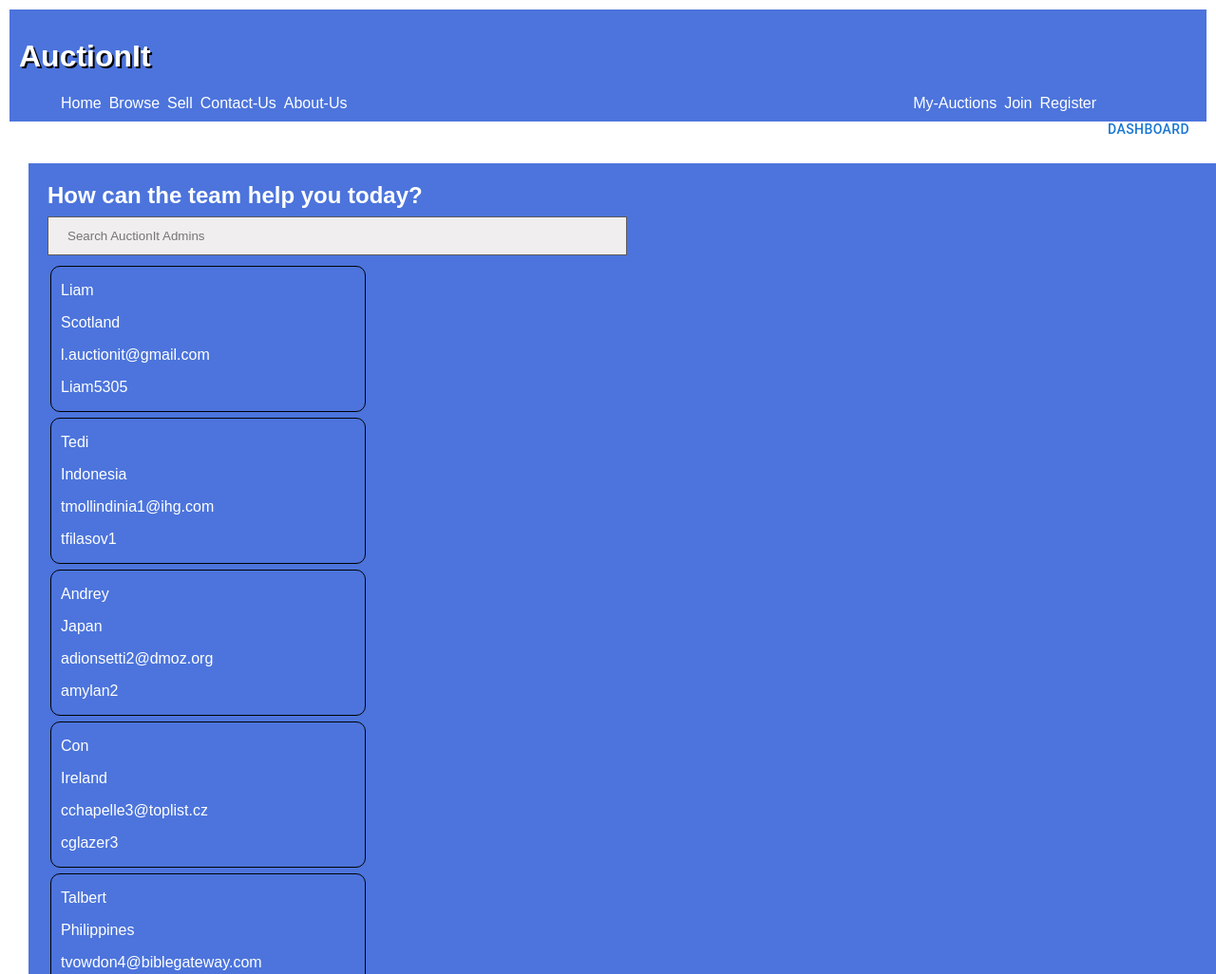
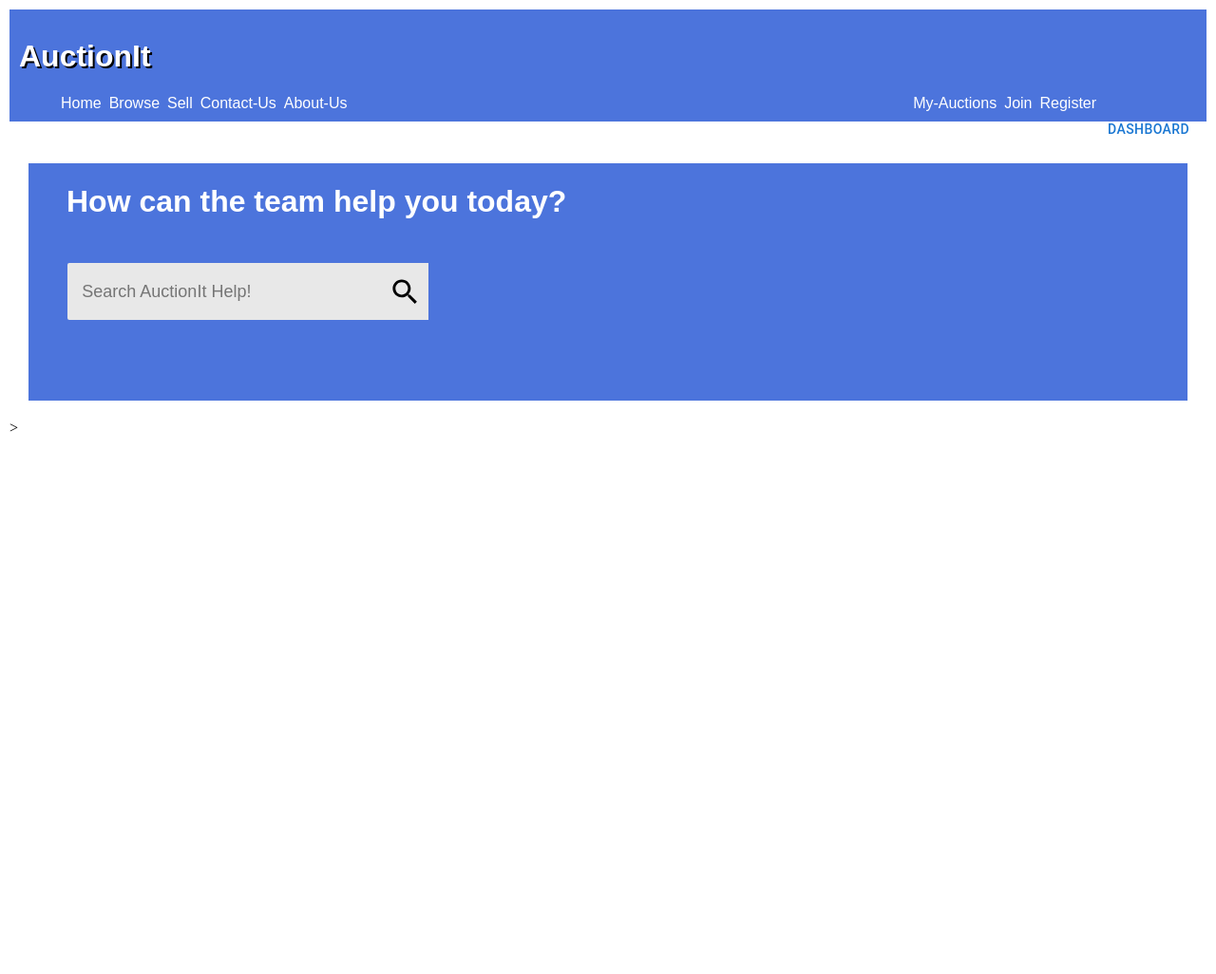
Before and after one commit to Liam5305/AuctionIT_HonoursProject, a React app: page /#/contact in a window 1280 px wide. Shown: the top 1026 px of the page at 95% size. After the commit the page ends 800 px from the top, so only its background shows below. Built offline with nearby package versions, Linux system fonts and the light colour scheme.

Commit message:
Revamped SearchBar
Installed Material UI Icons and updated Contact Page to look more like Figma mock page

```diff
--- a/package.json
+++ b/package.json
@@ -5,7 +5,9 @@
   "dependencies": {
     "@emotion/react": "^11.7.1",
     "@emotion/styled": "^11.6.0",
-    "@mui/material": "^5.2.8",
+    "@material-ui/core": "^4.12.3",
+    "@mui/icons-material": "^5.3.1",
+    "@mui/material": "^5.3.1",
     "@testing-library/jest-dom": "^5.16.1",
     "@testing-library/react": "^12.1.2",
     "@testing-library/user-event": "^13.5.0",
--- a/src/components/SearchBar.js
+++ b/src/components/SearchBar.js
@@ -1,36 +1,65 @@
-import React from "react";
+import React, { useState } from "react";
 import Data from "../components/AuctionArray/contactinfo.json";
-import { useState } from "react";
+import SearchIcon from '@mui/icons-material/Search';
+import CloseIcon from '@mui/icons-material/Close';
 
-function SearchBar() {
-    const [query, setQuery] = useState("")
+function SearchBar({placeholder, data}) {
+    const [filteredData, setFilteredData] = useState([]);
+    const [wordEntered, setWordEntered] = useState("");
+
+    const handleFilter = (event) => {
+      const searchWord = event.target.value;
+      setWordEntered(searchWord);
+      const newFilter = Data.filter((value) => {
+        return value.username.toLowerCase().includes(searchWord.toLowerCase());
+      });
+
+      if (searchWord === "") {
+        setFilteredData([]);
+      } else {
+        setFilteredData(newFilter);
+      }
+    };
+
+    const clearInput = () => {
+      setFilteredData([]);
+      setWordEntered("");
+    };
 
     return (
-        <div className="search-bar">
-            <div className="title-search">
-                <h2>How can the team help you today?</h2>
-            </div>
+      <div className="search">
+          <h1>How can the team help you today?</h1>
+        <div className="searchInputs">
+          <input
+            type="text"
+            placeholder="Search AuctionIt Help!"
+            value={wordEntered}
+            onChange={handleFilter}
+          />
+          <div className="searchIcon">
+            {filteredData.length === 0 ? (
+              <SearchIcon />
+            ) : (
+              <CloseIcon id="clearBtn" onClick={clearInput} />
+            )}
+          </div>
+        </div>
+        {filteredData.length != 0 && (
+          <div className="dataResult">
+            {filteredData.slice(0, 15).map((value, key) => {
+              return (
+                <a className="dataItem" href={value.link} target="_blank">
+                  <h2>{value.username}</h2>
+                  <h3>{value.first_name}</h3>
+                  <p>{value.Country}</p>
+                  <p>{value.email}</p>
+                </a>
+              );
+            })}
+          </div>
+        )}
+      </div>
+    );
+  }
 
-            <input placeholder="Search AuctionIt Admins" onChange={event => setQuery(event.target.value)} />
-
-            {
-                Data.filter(post => {
-                    if (query === '') {
-                        return post;
-                    } else if (post.first_name.toLowerCase().includes(query.toLowerCase())) {
-                        return post;
-                    }
-                }).map((post, index) => (
-                    <div className="box" key={index}>
-                        <p>{post.first_name}</p>
-                        <p>{post.Country}</p>
-                        <p>{post.email}</p>
-                        <p>{post.username}</p>
-                    </div>
-                ))
-            }
-        </div>
-    )
-}
-
-export default SearchBar;
+  export default SearchBar;
--- a/src/components/pages/Contact.js
+++ b/src/components/pages/Contact.js
@@ -3,7 +3,11 @@ import React from "react";
 function ContactPage() {
 
     return (
-        <></>
+        <>
+
+
+
+        </>
     )
 }
 
--- a/src/index.css
+++ b/src/index.css
@@ -268,41 +268,100 @@ textarea[type=text]:focus {
     padding: 3px;
 }
 
-/* Search Bar CSS */
-.search-bar {
+.search {
+    background-color: #4C74DC;
     display: flex;
-    flex-direction: column;
-    justify-content: center;
-    align-items: left;
-    background-color: #4C74DC;
-    padding: 20px 20px 20px 20px;
     width: 100%;
+    height: 250px;
 }
 
-.search-bar h2 {
+.search h1 {
     color: white;
+    padding-left: 40px;
 }
 
-/* Search Bar Input Field */
-.search-bar input {
-    width: 50%;
-    padding: 12px 20px;
-    margin: 8px 0;
-    box-sizing: border-box;
-    border: 0.1px solid rgb(94, 92, 92);
-    background-color: rgb(240, 238, 238);
-}
+.searchInputs {
+    margin-top: 105px;
+    display: flex;
+    margin-left: -525px;
+  }
 
-/* Search Bar Boxes */
-.box {
-    text-align: left;
-    border: black ridge 1px;
-    border-radius: 10px;
-    margin: 3px;
-    width: 20rem;
-    padding-left: 10px;
-    color: white;
-}
+  .search input {
+    background-color: #E8E8E8;
+    border: 0;
+    border-radius: 2px;
+    border-top-right-radius: 0px;
+    border-bottom-right-radius: 0px;
+    font-size: 18px;
+    padding: 15px;
+    height: 30px;
+    width: 300px;
+    display: table;
+  }
+
+  .searchIcon {
+    height: 60px;
+    width: 50px;
+    background-color: #E8E8E8;
+    display: grid;
+    place-items: center;
+  }
+
+  input:focus {
+    outline: none;
+  }
+  .searchIcon svg {
+    font-size: 35px;
+  }
+
+  .dataResult {
+    margin-top: 5px;
+    width: 300px;
+    height: 275px;
+    background-color: white;
+    box-shadow: rgba(0, 0, 0, 0.35) 0px 5px 15px;
+    overflow: hidden;
+    overflow-y: auto;
+  }
+
+  .dataResult::-webkit-scrollbar {
+    display: none;
+  }
+
+  .dataResult .dataItem {
+    width: 100%;
+    height: 50px;
+    display: table;
+    align-items: center;
+    color: black;
+    font-family:'Lucida Sans', 'Lucida Sans Regular', 'Lucida Grande', 'Lucida Sans Unicode', Geneva, Verdana, sans-serif;
+  }
+
+  .dataItem h2 {
+      padding-top: 10px;
+      padding-left: 2px;
+      margin-left: 10px;
+      text-decoration-line: underline;
+  }
+
+  .dataItem h3 {
+      margin-left: 15px;
+  }
+
+  .dataItem p {
+    margin-left: 25px;
+  }
+  a {
+    text-decoration: none;
+  }
+
+  a:hover {
+    background-color: lightgrey;
+  }
+
+  #clearBtn {
+    cursor: pointer;
+  }
 
 .feat-items {
     background-color: #D6D6D6;
```
Also changed, not shown: src/components/Main.js (line endings or trailing spaces), 1 other file.
